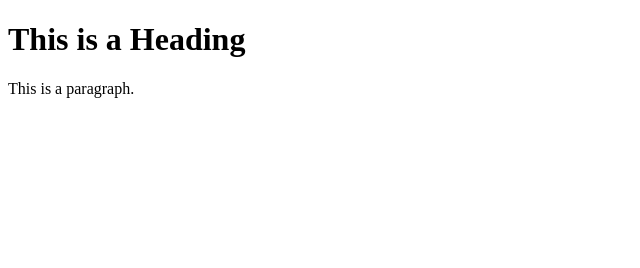
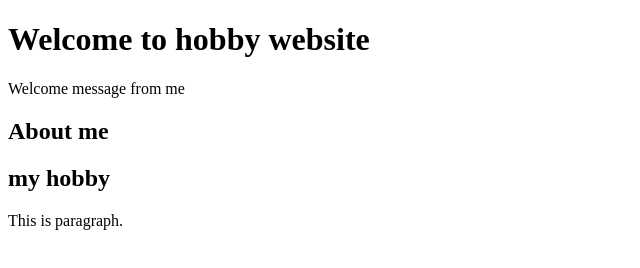
Before and after one commit to Robisthebobis/my-second-webpage, a plain HTML site: page index.html in a window 1280 px wide. Shown: the whole page, without its empty margins (0-640 px from the left). Drawn offline with Linux system fonts and the light colour scheme.

Commit message:
Update index.html

```diff
--- a/index.html
+++ b/index.html
@@ -2,8 +2,11 @@
 <html>
 <body>
 
-<h1>This is a Heading</h1>
-<p>This is a paragraph.</p>
+<h1>Welcome to hobby website</h1>
+<p>Welcome message from me</p>
+  <h2>About me</h2>
+  <h2>my hobby</h2>
+  <p>This is paragraph.</p>
 
 </body>
 </html>
```
